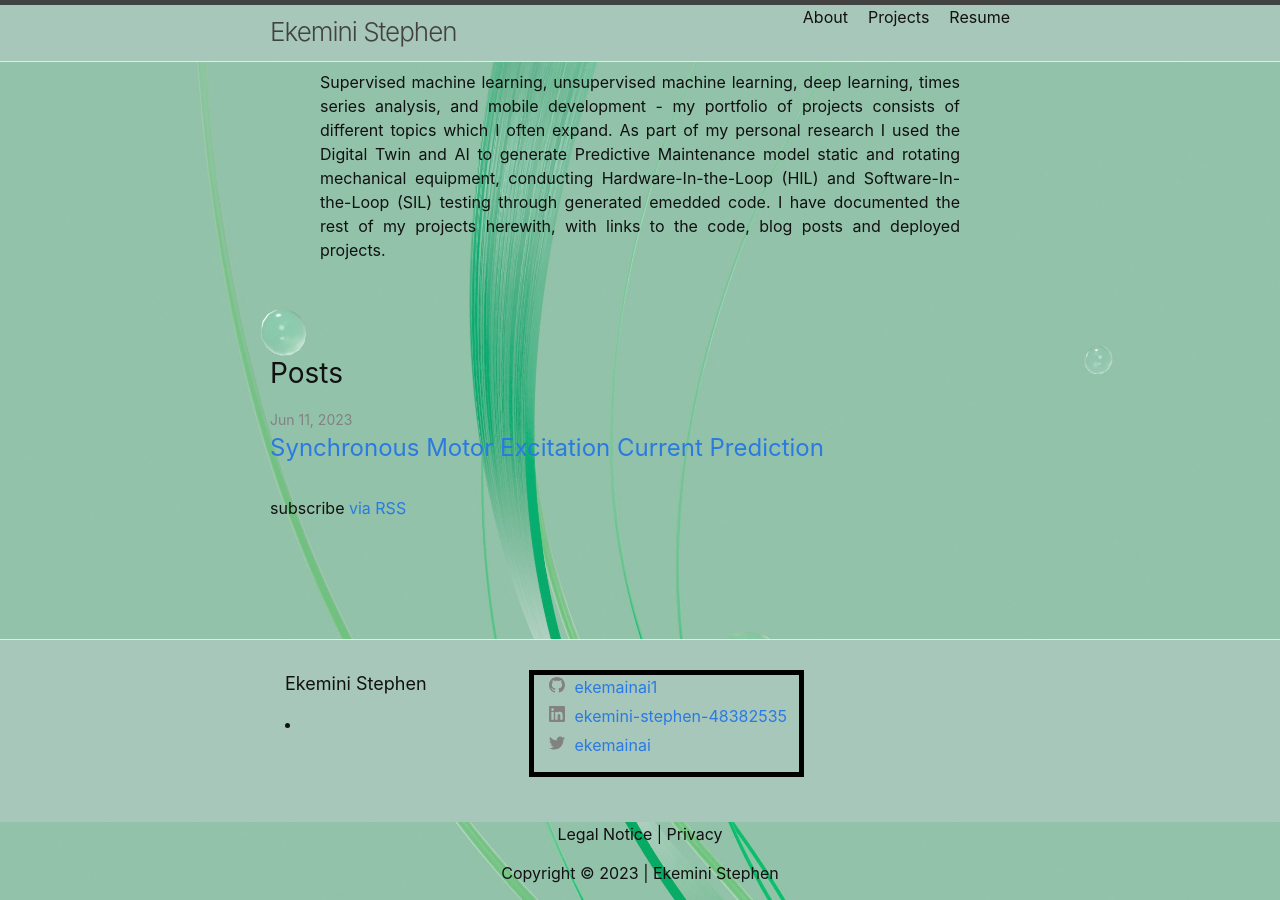
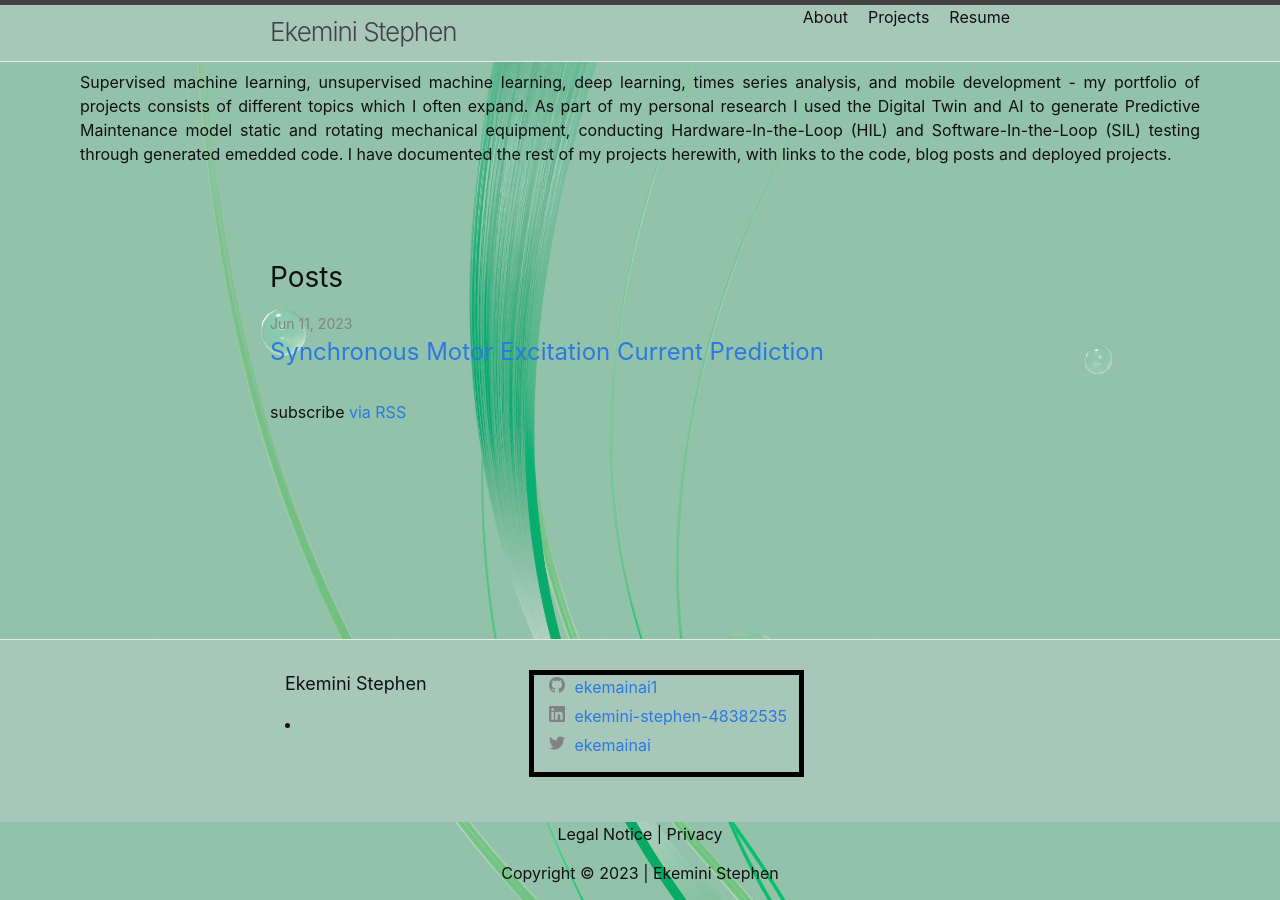
Before and after one commit to ekemainaiML/ekepatkemi, a Jekyll site: the page built from index.markdown, in a window 1280 px wide. Built offline with Jekyll 4.4.1, drawn with Linux system fonts in a browser that asks for light colours.

Commit message:
Adjust margin

```diff
--- a/_layouts/default.html
+++ b/_layouts/default.html
@@ -21,7 +21,7 @@
 
     <main class="page-content" aria-label="Content">
       <div class="header-col header-col-3" style="display: block; overflow: auto;">
-        <p style="margin: 40px 20em 0% 20em; text-align: justify;">{{- site.description | escape -}}</p>
+        <p style="margin: 40px 5em 0% 5em; text-align: justify;">{{- site.description | escape -}}</p>
       </div>
       <div class="wrapper" style="margin-top: 90px;">
         {{ content }}
```
